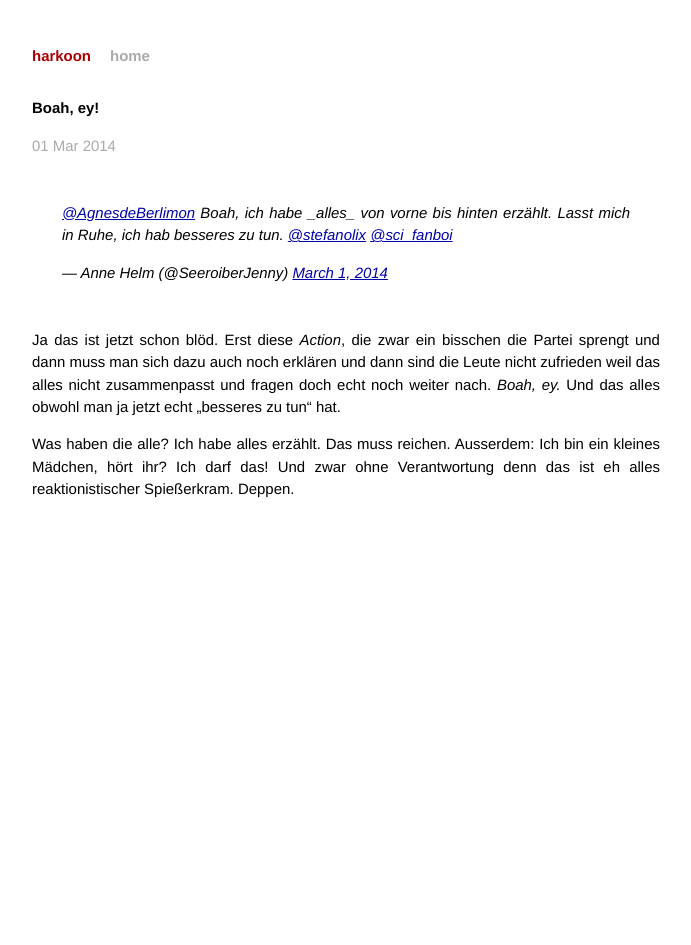
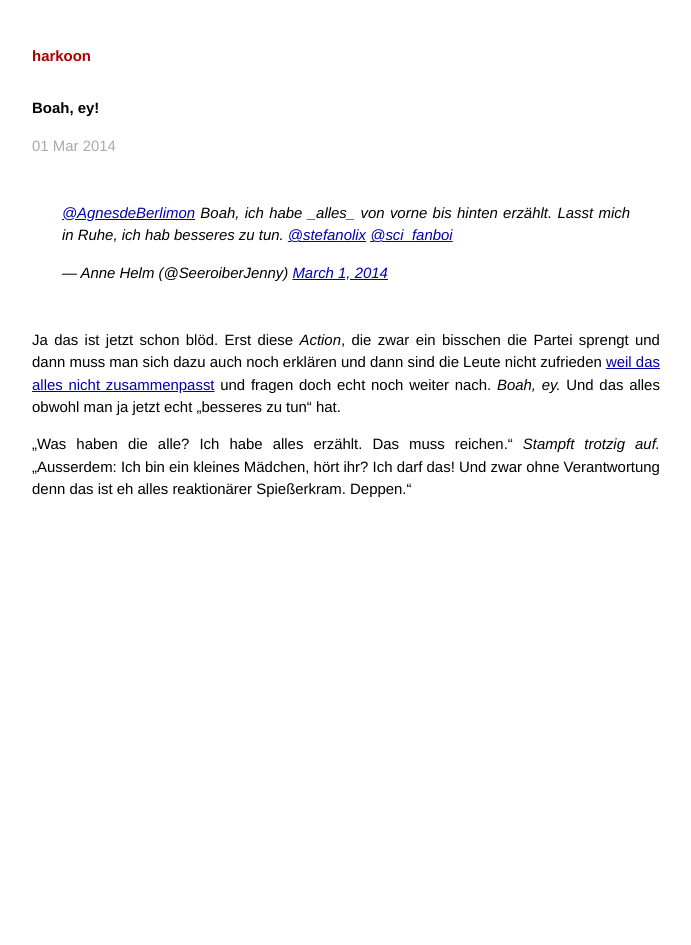
Before and after one commit to harkoon/harkoon.github.io, a Jekyll site: the page built from _posts/2014-03-01-boah-ey.md, in a window 1280 px wide. Shown: the whole page, without its empty margins (294-985 px from the left). Built offline with Jekyll 4.4.1, drawn with Linux system fonts in a browser that asks for light colours; Markdown is read by kramdown in place of the engine named in the settings.

```diff
--- a/_layouts/default.html
+++ b/_layouts/default.html
@@ -19,7 +19,6 @@
         <div class="site">
           <div class="header">
             <h1 class="title"><a href="/">{{ site.name }}</a></h1>
-            <a class="extra" href="/">home</a>
           </div>
           {{ content }}
         </div>
--- a/_posts/2014-03-01-boah-ey.md
+++ b/_posts/2014-03-01-boah-ey.md
@@ -8,6 +8,6 @@ published: true
 
 <blockquote data-conversation="none" lang="en"><p><a href="https://twitter.com/AgnesdeBerlimon">@AgnesdeBerlimon</a> Boah, ich habe _alles_ von vorne bis hinten erzählt. Lasst mich in Ruhe, ich hab besseres zu tun. <a href="https://twitter.com/stefanolix">@stefanolix</a> <a href="https://twitter.com/sci_fanboi">@sci_fanboi</a></p><p>&mdash; Anne Helm (@SeeroiberJenny) <a href="https://twitter.com/SeeroiberJenny/statuses/439745316657856512">March 1, 2014</a></p></blockquote>
 
-Ja das ist jetzt schon blöd. Erst diese *Action*, die zwar ein bisschen die Partei sprengt und dann muss man sich dazu auch noch erklären und dann sind die Leute nicht zufrieden weil das alles nicht zusammenpasst und fragen doch echt noch weiter nach. *Boah, ey.* Und das alles obwohl man ja jetzt echt „besseres zu tun“ hat.
+Ja das ist jetzt schon blöd. Erst diese *Action*, die zwar ein bisschen die Partei sprengt und dann muss man sich dazu auch noch erklären und dann sind die Leute nicht zufrieden [weil das alles nicht zusammenpasst](http://rebellmarkt.blogger.de/stories/2379956/) und fragen doch echt noch weiter nach. *Boah, ey.* Und das alles obwohl man ja jetzt echt „besseres zu tun“ hat.
 
-Was haben die alle? Ich habe alles erzählt. Das muss reichen. Ausserdem: Ich bin ein kleines Mädchen, hört ihr? Ich darf das! Und zwar ohne Verantwortung denn das ist eh alles reaktionistischer Spießerkram. Deppen.
+„Was haben die alle? Ich habe alles erzählt. Das muss reichen.“ *Stampft trotzig auf.* „Ausserdem: Ich bin ein kleines Mädchen, hört ihr? Ich darf das! Und zwar ohne Verantwortung denn das ist eh alles reaktionärer Spießerkram. Deppen.“
--- a/index.html
+++ b/index.html
@@ -1,6 +1,6 @@
 ---
 layout: default
-title: Your New Jekyll Site
+title: harkoooooon
 ---
 
 <div id="home">
```
Also changed, not shown: _posts/2014-03-04-talibankämpferinnen.md (added, +18 -0 lines).
